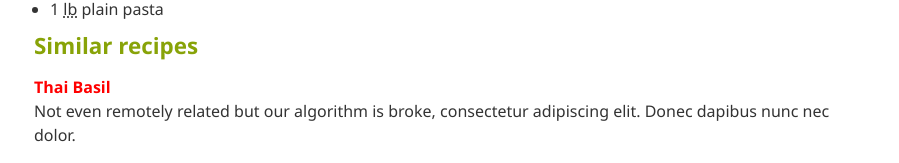
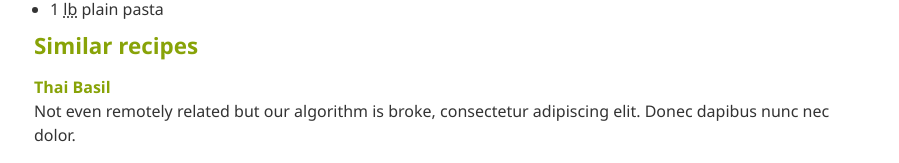
Before and after one commit to torryatco/Basilica, a plain HTML site: page app/index.html in a window 1280 px wide. In both pictures the pointer is over the link "Thai Basil". Shown: the part 2957-3120 px from the top of the page, without its empty margins (186-1085 px from the left). Drawn offline with Linux system fonts and the light colour scheme.

Commit message:
updated readme

```diff
--- a/app/css/styles.css
+++ b/app/css/styles.css
@@ -63,3 +63,7 @@
 figcaption {
   font-size: 0.75rem;
 }
+
+.content a:hover {
+  color: var(--basil-green);
+}
```
Also changed, not shown: readme.md.
